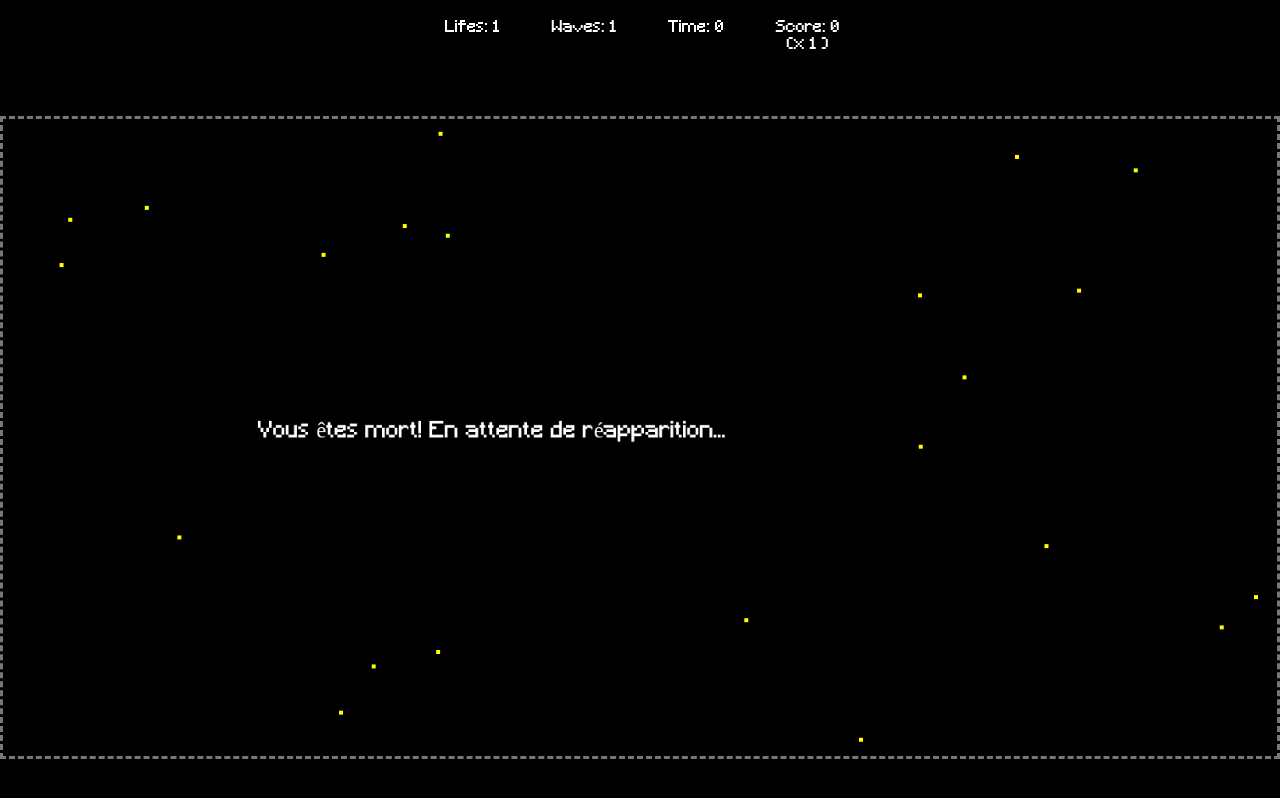
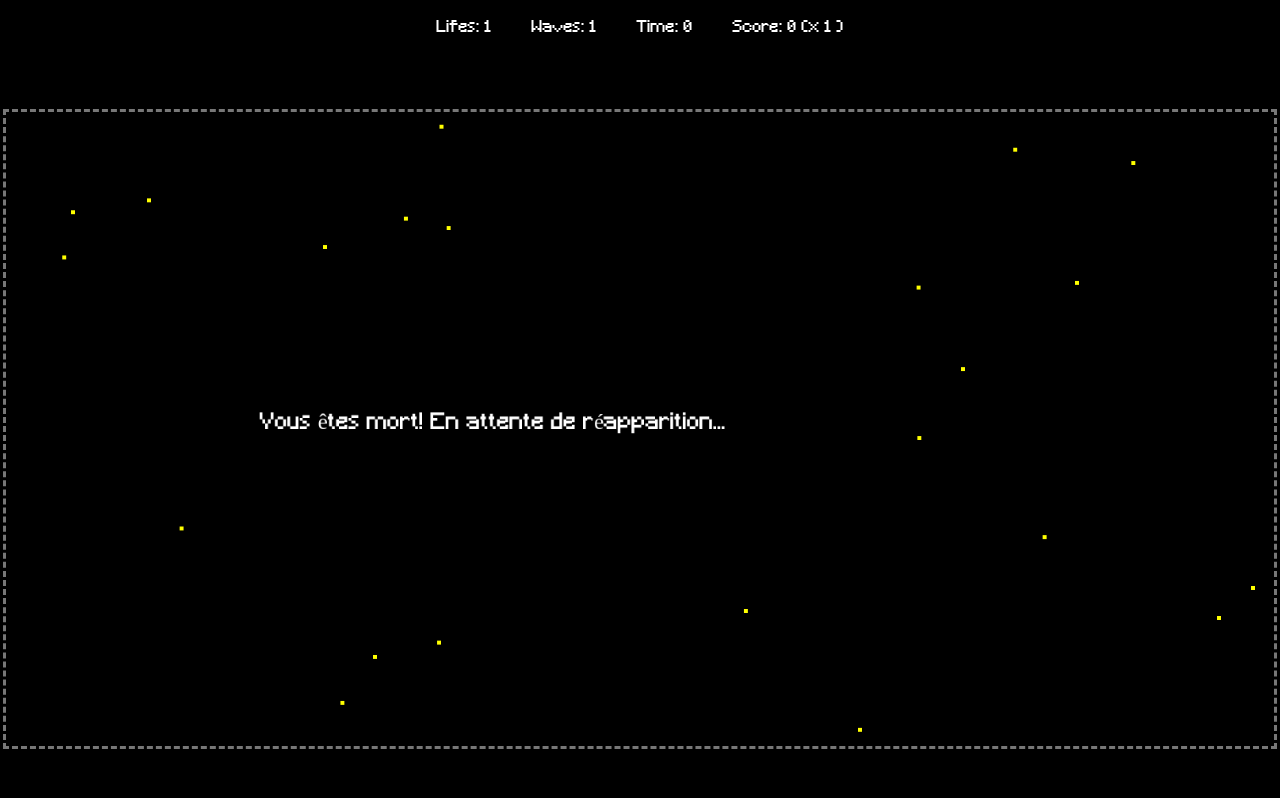
Before and after one commit to Critickenjs/Js-em-up, a website built with webpack: page client/public/index.html in a window 1280 px wide. Both pictures are taken after typing "Sample" into the empty fields and a click on the button "Jouer". Built offline with nearby package versions, Linux system fonts and the light colour scheme; no server answers; files whose address does not match are found by name.

Commit message:
Correction bug d'affichages

```diff
--- a/client/public/index.html
+++ b/client/public/index.html
@@ -56,11 +56,11 @@
 	<div id="root">
 		<div class="box game">
 			<div class="hudInfo">
-			<p class="hud lifes">Lifes: <span class="lifesValue">1</span></p>
-			<p class="hud waves">Waves: <span class="wavesValue">1</span></p>
-			<p class="hud time">Time: <span class ="timeValue">0</span></p>
-			<p class="hud score">Score: <span class ="scoreValue"> 0 </span> (x<span id="scoreBonusValue"> 1 </span>)</p>
-			<p class="hud landscape"> For a better experience, please do not use landscape mode.</p>
+			<div><p class="hud lifes">Lifes: <span class="lifesValue">1</span></p></div>
+			<div><p class="hud waves">Waves: <span class="wavesValue">1</span></p></div>
+			<div><p class="hud time">Time: <span class ="timeValue">0</span></p></div>
+			<div><p class="hud score">Score: <span class ="scoreValue"> 0 </span> (x<span class="scoreBonusValue"> 1 </span>)</p></div>
+			<p class="hud landscape"> Keep your phone on portrait mode for better experience.</p>
 			</div>
 			<canvas class="gameCanvas"> </canvas>
 
--- a/client/public/res/css/main.css
+++ b/client/public/res/css/main.css
@@ -42,7 +42,7 @@ canvas {
     background-color: #000;
 }
 
-@media screen and (orientation: landscape) {
+@media screen and (orientation: portrait) {
     canvas {
         width: 100%;
         height: min-content;
@@ -53,7 +53,7 @@ canvas {
     }
 }
 
-@media screen and (orientation: portrait) {
+@media screen and (orientation: landscape) {
     canvas {
         height: 80%;
         width: min-content;
```
